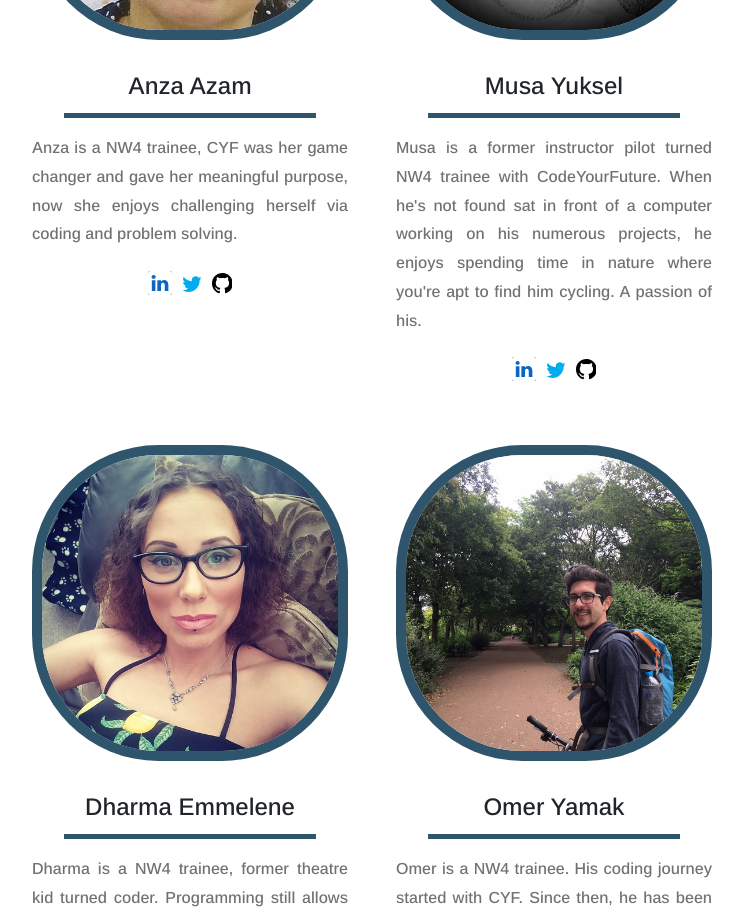
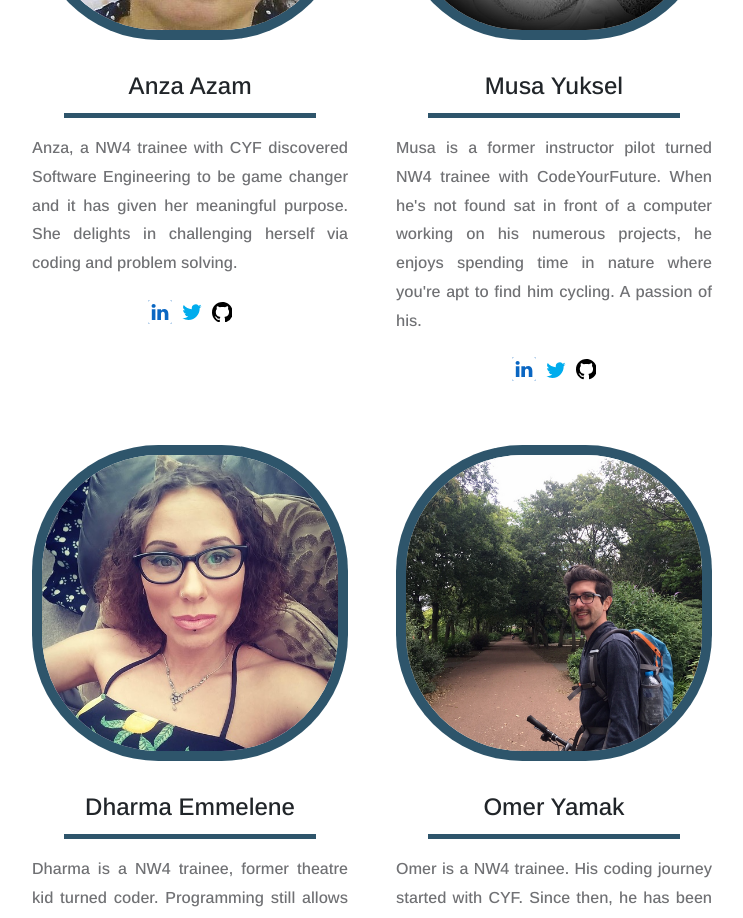
Before and after one commit to omerffaruk/Goal-app-CYF-final-project-1, a React (Create React App) app in the folder client/: page /about in a window 1280 px wide. Shown: the part 1440-2358 px from the top of the page, without its empty margins (268-1011 px from the left). Built offline with nearby package versions, Linux system fonts and the light colour scheme.

Commit message:
refactor code About page

```diff
--- a/client/src/pages/About.js
+++ b/client/src/pages/About.js
@@ -100,19 +100,6 @@ const About = () => {
 							</p>
 						)}
 					</article>
-					{/*
-				<div id="video-ctn">
-				<iframe
-					id="video"
-					width="560"
-					height="315"
-					src={"https://youtube.com/embed/6qcA4z3srCA"}
-					title="howToVideo"
-					frameBorder="0"
-					allow="accelerometer; autoplay; clipboard-write; encrypted-media; gyroscope; picture-in-picture"
-					allowFullScreen
-				></iframe>
-			</div> */}
 					<article className="question">
 						<header>
 							<h4>How to create your first stand-up?</h4>
@@ -253,9 +240,7 @@ const About = () => {
 							<h4>Anza Azam</h4>
 							<div className="person-border-bottom"></div>
 							<p>
-								Anza is a NW4 trainee, CYF was her game changer and gave her
-								meaningful purpose, now she enjoys challenging herself via
-								coding and problem solving.
+								Anza, a NW4 trainee with CYF discovered Software Engineering to be game changer and it has given her meaningful purpose.  She delights in challenging herself via coding and problem solving.
 							</p>
 							<div className="person-links-ctn">
 								<div className="linkedin-logo">
```
